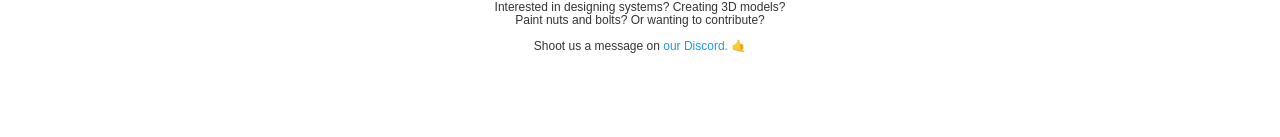
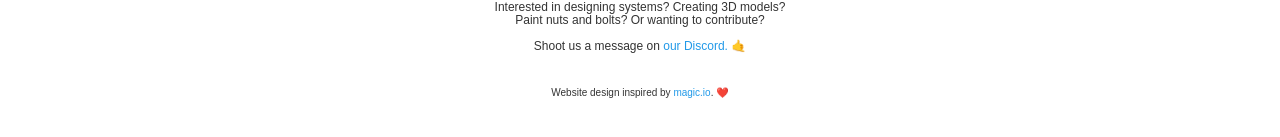
Before and after one commit to vapourlabs/vapourlabs.github.io, a plain HTML site: page index.html in a window 1280 px wide. Shown: the part 1131-1268 px from the top of the page. Drawn offline with Linux system fonts and the light colour scheme.

Commit message:
chore: accredit inspiration source

```diff
--- a/index.html
+++ b/index.html
@@ -147,6 +147,7 @@
                         </div>
                     </div>
                 </div>
+                <p id="text05"><sub>Website design inspired by <a href="https://magic.io">magic.io</a>. ❤️</sub>
             </div>
         </div>
     </div>
```
